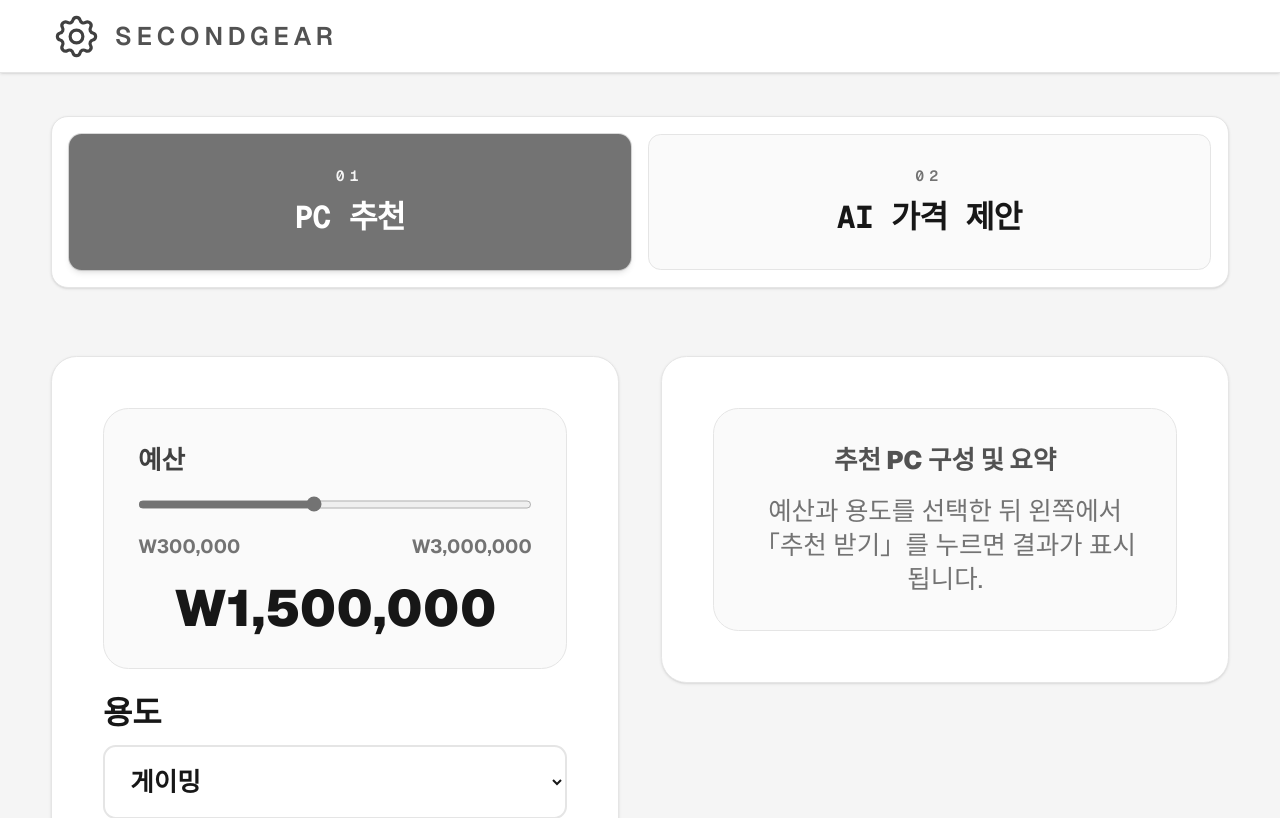
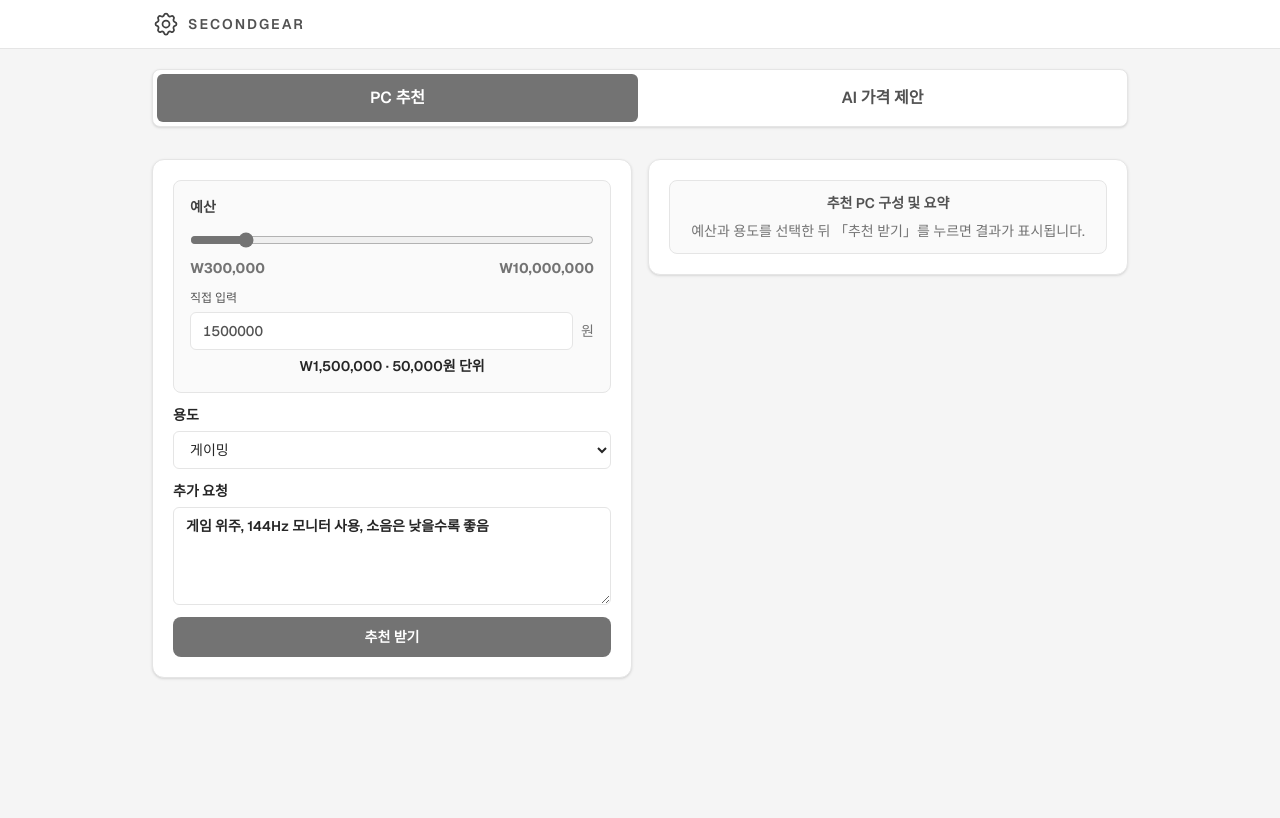
Before and after one commit to 202504054/secondgear, a Next.js app: page /recommend in a window 1280 px wide. Shown: the top 818 px of the page. Built offline with nearby package versions, Linux system fonts and the light colour scheme.

Commit message:
ui update

```diff
--- a/app/components/AppHeader.tsx
+++ b/app/components/AppHeader.tsx
@@ -29,14 +29,14 @@ function GearMark({ className }: { className?: string }) {
 
 export function AppHeader() {
   return (
-    <header className="sticky top-0 z-50 border-b border-neutral-200 bg-white/95 shadow-sm backdrop-blur-md">
-      <div className="mx-auto flex h-16 max-w-7xl items-center px-5 sm:h-[4.25rem] sm:px-8 lg:max-w-[90rem] lg:px-10 xl:max-w-[100rem] xl:px-12 2xl:h-20">
+    <header className="sticky top-0 z-50 border-b border-neutral-200 bg-white/95 backdrop-blur-md">
+      <div className="mx-auto flex h-12 max-w-5xl items-center px-4 sm:px-6">
         <Link
           href="/recommend"
-          className="flex items-center gap-3 text-neutral-900 transition-opacity hover:opacity-70"
+          className="flex items-center gap-2 text-neutral-900 transition-opacity hover:opacity-70"
         >
-          <GearMark className="h-10 w-10 shrink-0 text-neutral-700 sm:h-11 sm:w-11 xl:h-12 xl:w-12" />
-          <span className="text-lg font-semibold tracking-[0.18em] text-neutral-600 uppercase sm:text-xl xl:text-2xl">
+          <GearMark className="h-7 w-7 shrink-0 text-neutral-700" />
+          <span className="text-sm font-semibold tracking-[0.14em] text-neutral-600 uppercase">
             SecondGear
           </span>
         </Link>
--- a/app/components/SiteNav.tsx
+++ b/app/components/SiteNav.tsx
@@ -4,8 +4,8 @@ import Link from "next/link";
 import { usePathname } from "next/navigation";
 
 const tabs = [
-  { href: "/recommend", label: "PC 추천", code: "01" },
-  { href: "/ai-price", label: "AI 가격 제안", code: "02" },
+  { href: "/recommend", label: "PC 추천" },
+  { href: "/ai-price", label: "AI 가격 제안" },
 ] as const;
 
 export function SiteNav() {
@@ -13,7 +13,7 @@ export function SiteNav() {
 
   return (
     <nav
-      className="mb-5 flex w-full gap-2 rounded-2xl border border-neutral-200 bg-white p-2.5 shadow-sm sm:mb-6 sm:gap-3 sm:p-3 lg:gap-4 lg:p-4"
+      className="mb-4 flex w-full gap-1 rounded-lg border border-neutral-200 bg-white p-1 shadow-sm"
       aria-label="기능 선택"
     >
       {tabs.map((tab) => {
@@ -22,26 +22,13 @@ export function SiteNav() {
           <Link
             key={tab.href}
             href={tab.href}
-            className={`relative flex min-h-[6.25rem] flex-1 flex-col items-center justify-center gap-1 rounded-xl px-4 py-5 text-center font-mono transition-all sm:min-h-[6.75rem] sm:gap-2 sm:px-6 sm:py-6 lg:min-h-[7.5rem] xl:min-h-[8rem] xl:py-7 ${
+            className={`flex-1 rounded-md px-3 py-2.5 text-center text-sm font-semibold transition-colors sm:py-3 sm:text-base ${
               active
-                ? "bg-neutral-500 text-white shadow-md ring-1 ring-neutral-400/40"
-                : "border border-neutral-200 bg-neutral-50 text-neutral-900 hover:border-neutral-300 hover:bg-white"
+                ? "bg-neutral-500 text-white"
+                : "text-neutral-600 hover:bg-neutral-50 hover:text-neutral-900"
             }`}
           >
-            <span
-              className={`text-xs font-semibold tabular-nums tracking-[0.35em] sm:text-sm ${
-                active ? "text-neutral-100" : "text-neutral-500"
-              }`}
-            >
-              {tab.code}
-            </span>
-            <span
-              className={`text-xl font-bold leading-snug tracking-tight sm:text-2xl lg:text-3xl xl:text-[1.85rem] 2xl:text-[2rem] ${
-                active ? "text-white" : "text-neutral-900"
-              }`}
-            >
-              {tab.label}
-            </span>
+            {tab.label}
           </Link>
         );
       })}
--- a/app/globals.css
+++ b/app/globals.css
@@ -27,6 +27,8 @@ body {
   min-height: 100dvh;
   background: var(--background);
   color: var(--foreground);
+  font-size: 0.875rem;
+  line-height: 1.5;
   font-family: var(--font-geist-sans), "Segoe UI", sans-serif;
   text-rendering: optimizeLegibility;
   -webkit-font-smoothing: antialiased;
@@ -34,28 +36,6 @@ body {
 
 * {
   box-sizing: border-box;
-}
-
-html {
-  font-size: 16px;
-}
-
-@media (min-width: 1280px) {
-  html {
-    font-size: 17px;
-  }
-}
-
-@media (min-width: 1536px) {
-  html {
-    font-size: 18px;
-  }
-}
-
-@media (min-width: 1920px) {
-  html {
-    font-size: 19px;
-  }
 }
 
 ::selection {
--- a/app/recommend/page.tsx
+++ b/app/recommend/page.tsx
@@ -45,31 +45,132 @@ const categoryOptions: CategoryOption[] = [
 ];
 
 const BUDGET_MIN = 300_000;
-const BUDGET_MAX = 3_000_000;
+const BUDGET_MAX = 10_000_000;
 const BUDGET_STEP = 50_000;
+const BUDGET_TOO_LOW_MESSAGE = "예산은 30만 원 이상이어야 합니다. 다시 입력해 주세요.";
 
 function formatWon(value: number) {
   return `W${new Intl.NumberFormat("ko-KR").format(value)}`;
 }
 
+function parseBudgetInput(text: string) {
+  const digits = text.replace(/\D/g, "");
+  if (digits === "") {
+    return null;
+  }
+
+  return Number(digits);
+}
+
+function clampBudgetForSlider(value: number) {
+  const stepped = Math.round(value / BUDGET_STEP) * BUDGET_STEP;
+  return Math.min(BUDGET_MAX, Math.max(BUDGET_MIN, stepped));
+}
+
 export default function RecommendPage() {
   const [category, setCategory] = useState("gaming");
   const [budget, setBudget] = useState(1_500_000);
+  const [budgetInput, setBudgetInput] = useState("1500000");
+  const [budgetWarning, setBudgetWarning] = useState("");
   const [requirements, setRequirements] = useState("게임 위주, 144Hz 모니터 사용, 소음은 낮을수록 좋음");
   const [result, setResult] = useState<RecommendationResult | string | null>(null);
   const [loading, setLoading] = useState(false);
   const [error, setError] = useState("");
 
+  const parsedBudgetInput = parseBudgetInput(budgetInput);
+  const isBudgetTooLow = parsedBudgetInput !== null && parsedBudgetInput < BUDGET_MIN;
+  const sliderValue =
+    parsedBudgetInput === null || parsedBudgetInput < BUDGET_MIN
+      ? BUDGET_MIN
+      : clampBudgetForSlider(Math.min(parsedBudgetInput, BUDGET_MAX));
+
+  function handleBudgetInputChange(raw: string) {
+    const digits = raw.replace(/\D/g, "");
+    const trimmed = digits.slice(0, String(BUDGET_MAX).length);
+    setBudgetInput(trimmed);
+
+    if (trimmed === "") {
+      setBudgetWarning("");
+      return;
+    }
+
+    const parsed = Number(trimmed);
+    if (parsed < BUDGET_MIN) {
+      setBudgetWarning(BUDGET_TOO_LOW_MESSAGE);
+      return;
+    }
+
+    if (parsed > BUDGET_MAX) {
+      setBudgetWarning(`예산은 ${formatWon(BUDGET_MAX)} 이하로 입력해 주세요.`);
+      return;
+    }
+
+    setBudgetWarning("");
+    const clamped = clampBudgetForSlider(parsed);
+    setBudget(clamped);
+  }
+
+  function handleBudgetInputBlur() {
+    if (budgetInput === "") {
+      setBudgetInput(String(budget));
+      setBudgetWarning("");
+      return;
+    }
+
+    const parsed = parseBudgetInput(budgetInput);
+    if (parsed === null) {
+      return;
+    }
+
+    if (parsed < BUDGET_MIN) {
+      setBudgetWarning(BUDGET_TOO_LOW_MESSAGE);
+      return;
+    }
+
+    const clamped = clampBudgetForSlider(Math.min(parsed, BUDGET_MAX));
+    setBudget(clamped);
+    setBudgetInput(String(clamped));
+    setBudgetWarning("");
+  }
+
+  function handleSliderChange(value: number) {
+    setBudget(value);
+    setBudgetInput(String(value));
+    setBudgetWarning("");
+  }
+
   async function requestRecommendation() {
+    const parsed = parseBudgetInput(budgetInput);
+
+    if (parsed === null) {
+      setBudgetWarning("예산을 입력해 주세요.");
+      return;
+    }
+
+    if (parsed < BUDGET_MIN) {
+      setBudgetWarning(BUDGET_TOO_LOW_MESSAGE);
+      return;
+    }
+
+    if (parsed > BUDGET_MAX) {
+      setBudgetWarning(`예산은 ${formatWon(BUDGET_MAX)} 이하로 입력해 주세요.`);
+      return;
+    }
+
+    const finalBudget = clampBudgetForSlider(parsed);
+
     try {
       setLoading(true);
       setError("");
+      setBudgetWarning("");
       setResult(null);
+      setBudget(finalBudget);
+      setBudgetInput(String(finalBudget));
 
       const response = await fetch("/api/recommend", {
         method: "POST",
         headers: { "Content-Type": "application/json" },
-        body: JSON.stringify({ budget, category, requirements }),
+        body: JSON.stringify({ budget: finalBudget, category, requirements }),
       });
 
       const data = await response.json();
@@ -112,44 +213,76 @@ export default function RecommendPage() {
 
   return (
     <main className="min-h-dvh bg-neutral-100 text-neutral-900">
-      <section className="mx-auto grid w-full max-w-7xl grid-cols-1 gap-5 px-5 py-8 sm:gap-6 sm:px-8 sm:py-10 lg:max-w-[90rem] lg:grid-cols-2 lg:gap-8 lg:px-10 xl:max-w-[100rem] xl:gap-10 xl:px-12 2xl:py-12 lg:items-start">
+      <section className="mx-auto grid w-full max-w-5xl grid-cols-1 gap-4 px-4 py-5 sm:px-6 lg:grid-cols-2 lg:items-start">
         <div className="col-span-full">
           <SiteNav />
         </div>
         {/* 왼쪽: 입력 폼 */}
-        <div className="flex flex-col gap-5 rounded-3xl border border-neutral-200 bg-white p-8 shadow-sm sm:gap-6 sm:p-10 lg:p-12">
-          <div className="rounded-3xl border border-neutral-200 bg-neutral-50 p-5 sm:p-7 lg:p-8">
-            <p className="text-lg font-black text-neutral-700 sm:text-xl lg:text-2xl">예산</p>
-            <div className="mt-4">
+        <div className="flex flex-col gap-3 rounded-xl border border-neutral-200 bg-white p-4 shadow-sm sm:p-5">
+          <div className="rounded-lg border border-neutral-200 bg-neutral-50 p-3 sm:p-4">
+            <p className="text-sm font-semibold text-neutral-700">예산</p>
+            <div className="mt-3">
               <input
                 type="range"
                 min={BUDGET_MIN}
                 max={BUDGET_MAX}
                 step={BUDGET_STEP}
-                value={budget}
-                onChange={(event) => setBudget(Number(event.target.value))}
-                className="h-2.5 w-full cursor-pointer accent-neutral-500 sm:h-3 lg:h-3.5"
+                value={sliderValue}
+                onChange={(event) => handleSliderChange(Number(event.target.value))}
+                className="h-2 w-full cursor-pointer accent-neutral-500"
                 aria-valuemin={BUDGET_MIN}
                 aria-valuemax={BUDGET_MAX}
-                aria-valuenow={budget}
+                aria-valuenow={sliderValue}
                 aria-label="예산"
               />
-              <div className="mt-3 flex justify-between text-sm font-bold text-neutral-500 sm:text-base lg:text-lg">
+              <div className="mt-2 flex justify-between text-xs font-bold text-neutral-500 sm:text-sm">
                 <span>{formatWon(BUDGET_MIN)}</span>
                 <span>{formatWon(BUDGET_MAX)}</span>
               </div>
             </div>
-            <div className="mt-5 text-center text-3xl font-black text-neutral-900 sm:text-4xl lg:text-5xl">
-              {formatWon(budget)}
-            </div>
+            <label className="mt-3 block text-xs font-medium text-neutral-600">
+              직접 입력
+              <div className="mt-1.5 flex items-center gap-2">
+                <input
+                  type="text"
+                  inputMode="numeric"
+                  value={budgetInput}
+                  onChange={(event) => handleBudgetInputChange(event.target.value)}
+                  onBlur={handleBudgetInputBlur}
+                  placeholder="0"
+                  className={`w-full rounded-md border bg-white px-3 py-2 text-sm font-medium tabular-nums outline-none hover:border-neutral-400 focus:border-neutral-500 ${
+                    isBudgetTooLow || budgetWarning
+                      ? "border-amber-500 focus:border-amber-500"
+                      : "border-neutral-200"
+                  }`}
+                  aria-label="예산 직접 입력"
+                  aria-invalid={isBudgetTooLow || Boolean(budgetWarning)}
+                />
+                <span className="shrink-0 text-sm text-neutral-500">원</span>
+              </div>
+              {budgetWarning ? (
+                <p className="mt-1.5 text-sm font-medium text-amber-700" role="alert">
+                  {budgetWarning}
+                </p>
+              ) : parsedBudgetInput !== null && parsedBudgetInput >= BUDGET_MIN ? (
+                <p className="mt-1.5 text-center text-sm font-semibold text-neutral-800">
+                  {formatWon(clampBudgetForSlider(Math.min(parsedBudgetInput, BUDGET_MAX)))} ·{" "}
+                  {BUDGET_STEP.toLocaleString("ko-KR")}원 단위
+                </p>
+              ) : (
+                <p className="mt-1.5 text-center text-xs text-neutral-500">
+                  {formatWon(BUDGET_MIN)} ~ {formatWon(BUDGET_MAX)}
+                </p>
+              )}
+            </label>
           </div>
 
-          <label className="block text-xl font-black sm:text-2xl lg:text-3xl">
+          <label className="block text-sm font-semibold text-neutral-800">
             용도
             <select
               value={category}
               onChange={(event) => setCategory(event.target.value)}
-              className="mt-3 w-full rounded-xl border-2 border-neutral-200 bg-white px-4 py-3.5 text-lg font-bold outline-none hover:border-neutral-400 sm:px-5 sm:py-4 sm:text-xl lg:text-2xl"
+              className="mt-1.5 w-full rounded-md border border-neutral-200 bg-white px-3 py-2 text-sm font-medium outline-none hover:border-neutral-400"
             >
               {categoryOptions.map((item) => (
                 <option key={item.value} value={item.value}>
@@ -159,76 +292,73 @@ export default function RecommendPage() {
             </select>
           </label>
 
-          <label className="flex flex-col text-xl font-black sm:text-2xl lg:text-3xl">
+          <label className="flex flex-col text-sm font-semibold text-neutral-800">
             추가 요청
             <textarea
-              rows={6}
+              rows={4}
               value={requirements}
               onChange={(event) => setRequirements(event.target.value)}
-              className="mt-3 min-h-[10rem] w-full resize-y rounded-xl border-2 border-neutral-200 bg-white px-4 py-3.5 text-lg font-semibold outline-none hover:border-neutral-400 sm:px-5 sm:py-4 sm:text-xl lg:min-h-[12rem]"
+              className="mt-1.5 min-h-[5.5rem] w-full resize-y rounded-md border border-neutral-200 bg-white px-3 py-2 text-sm outline-none hover:border-neutral-400"
             />
           </label>
 
           <button
             type="button"
             onClick={requestRecommendation}
-            disabled={loading}
-            className="rounded-2xl bg-neutral-500 px-6 py-5 text-xl font-black text-white shadow-md transition hover:bg-neutral-400 active:bg-neutral-600 disabled:opacity-60 sm:py-6 sm:text-2xl lg:text-3xl xl:py-7"
+            disabled={loading || isBudgetTooLow || budgetInput === ""}
+            className="rounded-lg bg-neutral-500 px-4 py-2.5 text-sm font-semibold text-white transition hover:bg-neutral-400 active:bg-neutral-600 disabled:opacity-60"
           >
             {loading ? "추천 생성 중…" : "추천 받기"}
           </button>
         </div>
 
         {/* 오른쪽: 결과 표시 */}
-        <div className="flex flex-col gap-5 rounded-3xl border border-neutral-200 bg-white p-8 shadow-sm sm:gap-6 sm:p-10 lg:sticky lg:top-6 lg:max-h-[calc(100dvh-3rem)] lg:overflow-y-auto lg:p-12">
-          <div className="rounded-3xl border border-neutral-200 bg-neutral-50 p-5 text-center sm:p-6 lg:p-8">
-            <p className="text-lg font-black text-neutral-600 sm:text-xl lg:text-2xl">추천 PC 구성 및 요약</p>
+        <div className="flex flex-col gap-3 rounded-xl border border-neutral-200 bg-white p-4 shadow-sm sm:p-5 lg:sticky lg:top-[4.5rem] lg:max-h-[calc(100dvh-5rem)] lg:overflow-y-auto">
+          <div className="rounded-lg border border-neutral-200 bg-neutral-50 p-3 text-center">
+            <p className="text-sm font-semibold text-neutral-600">추천 PC 구성 및 요약</p>
             {result && typeof result !== "string" ? (
-              <p className="mt-4 text-2xl font-black text-neutral-900 sm:text-3xl lg:text-4xl">
+              <p className="mt-2 text-lg font-bold text-neutral-900">
                 최종 예상 가격: {result.expected_price}
               </p>
             ) : (
-              <p className="mt-4 text-lg text-neutral-500 sm:text-xl lg:text-2xl">
-                예산과 용도를 선택한 뒤 왼쪽에서 「추천 받기」를 누르면 결과가 표시됩니다.
+              <p className="mt-2 text-sm text-neutral-500">
+                예산과 용도를 선택한 뒤 「추천 받기」를 누르면 결과가 표시됩니다.
               </p>
             )}
           </div>
 
           {loading && (
-            <div className="mt-6 flex items-center justify-center">
-              <p className="text-xl font-black animate-pulse sm:text-2xl lg:text-3xl">추천 생성 중...</p>
+            <div className="mt-4 flex items-center justify-center">
+              <p className="text-sm font-medium animate-pulse text-neutral-600">추천 생성 중...</p>
             </div>
           )}
 
           {error && (
-            <div className="mt-6 rounded-xl border-2 border-red-400 bg-red-50 p-5 text-lg text-red-700 sm:p-6">
-              <p className="font-bold sm:text-xl">{error}</p>
+            <div className="mt-4 rounded-md border border-red-300 bg-red-50 p-3 text-sm text-red-700">
+              <p className="font-medium">{error}</p>
             </div>
           )}
 
           {result && typeof result === "string" && !loading ? (
-            <pre className="mt-4 whitespace-pre-wrap rounded-2xl border border-neutral-200 bg-neutral-50 p-5 text-base font-semibold leading-7 text-neutral-800 sm:p-6 sm:text-lg lg:text-xl">
+            <pre className="mt-3 whitespace-pre-wrap rounded-lg border border-neutral-200 bg-neutral-50 p-3 text-xs font-medium leading-5 text-neutral-800 sm:text-sm">
               {result}
             </pre>
           ) : null}
 
           {result && typeof result !== "string" && !loading && (
-            <div className="mt-5 space-y-4">
-              <div className="grid grid-cols-2 gap-3 sm:gap-4 lg:gap-5">
+            <div className="mt-3 space-y-2">
+              <div className="grid grid-cols-2 gap-2">
                 {itemCards.map((item) => (
-                  <div key={item.part} className="rounded-2xl border border-neutral-200 bg-neutral-50 p-4 text-center sm:p-5">
-                    <p className="text-base font-black text-neutral-700 sm:text-lg">{item.part}</p>
-                    <p className="mt-2 truncate text-sm font-semibold text-neutral-600 sm:text-base">{item.name}</p>
-                    <p className="mt-2 text-sm font-black text-neutral-900 sm:text-base lg:text-lg">{item.price}</p>
+                  <div key={item.part} className="rounded-lg border border-neutral-200 bg-neutral-50 p-2.5 text-center">
+                    <p className="text-xs font-semibold text-neutral-700">{item.part}</p>
+                    <p className="mt-1 truncate text-xs text-neutral-600">{item.name}</p>
+                    <p className="mt-1 text-xs font-semibold text-neutral-900">{item.price}</p>
                   </div>
                 ))}
               </div>
-
-              <div className="mt-5 rounded-2xl border border-neutral-200 bg-white p-4 sm:p-5 lg:p-6">
-                <p className="text-sm font-black text-neutral-600 sm:text-base">추천 요약</p>
-                <p className="mt-3 text-sm font-semibold leading-7 text-neutral-600 sm:text-base sm:leading-8 lg:text-lg">
-                  {result.summary}
-                </p>
+              <div className="rounded-lg border border-neutral-200 bg-white p-2.5">
+                <p className="text-xs font-semibold text-neutral-600">추천 요약</p>
+                <p className="mt-1 text-xs leading-5 text-neutral-600">{result.summary}</p>
               </div>
             </div>
           )}
```
Also changed, not shown: app/ai-price/page.tsx (+25 -25 lines).
